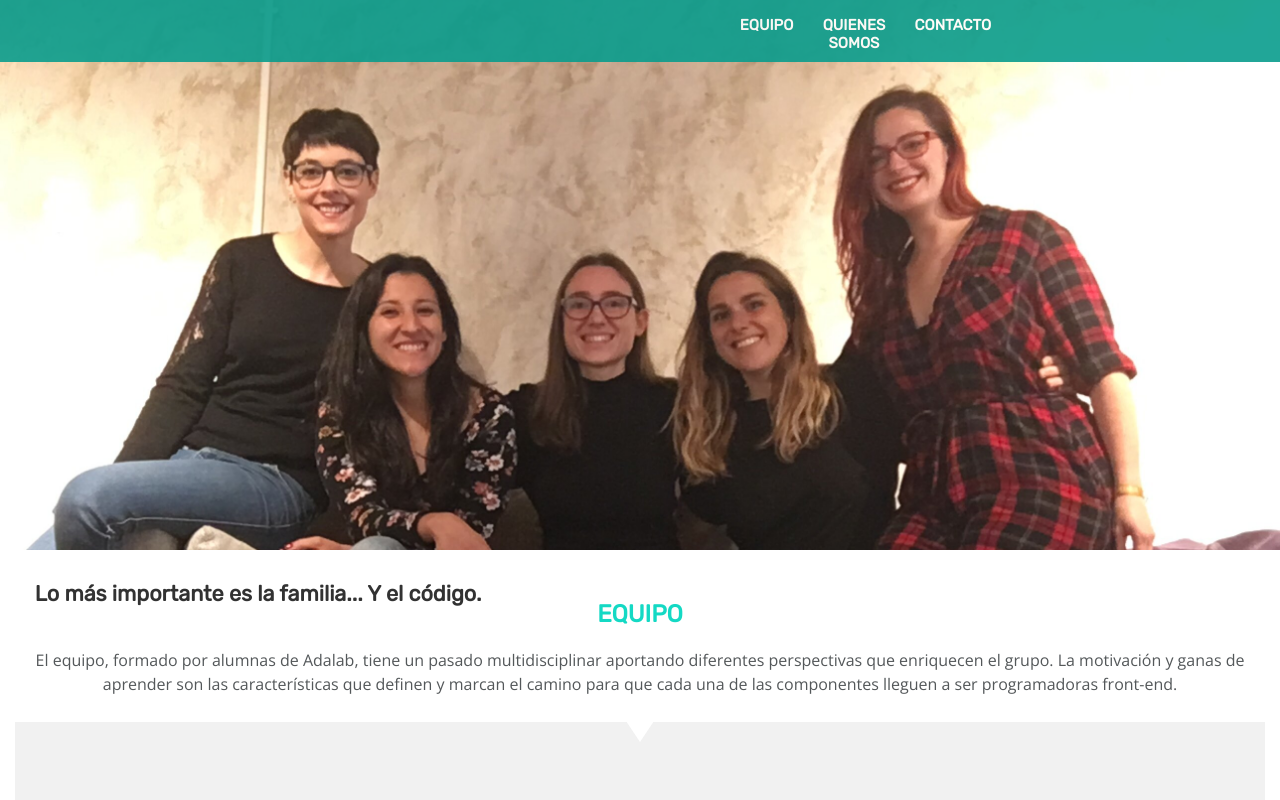
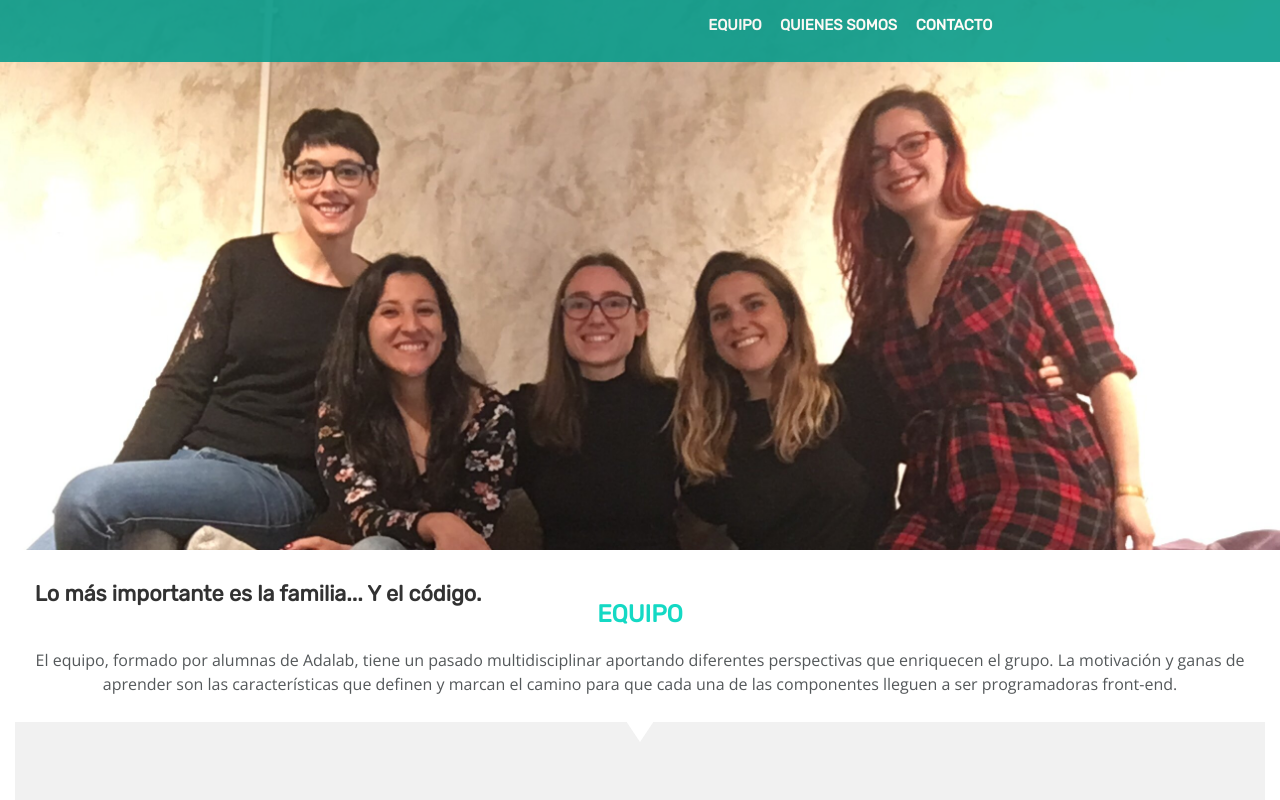
Before and after one commit to leireriel/my-first-front-end-project, a website: page public/index.html in a window 1280 px wide. Shown: the top 800 px of the page. Drawn offline with nearby package versions, Linux system fonts and the light colour scheme; files whose address does not match are found by name.

Commit message:
fix-header

```diff
--- a/_src/assets/scss/layout/_header.scss
+++ b/_src/assets/scss/layout/_header.scss
@@ -34,6 +34,7 @@
         background-color: #099d8d;
         display: flex;
         justify-content: flex-end;
+        align-items: center;
         padding-right: 40%; }
     @media (min-width: 1200px) {
         background-color: #099d8d;
@@ -55,12 +56,6 @@
     list-style: none;
     justify-content: space-between;
     font-size: 15px;
-
-    @media all and (min-width: 768px) {
-        justify-content: flex-start;
-        padding-left: 1%;
-        padding-right: 1%;}
-    @media (min-width: 1200px) {padding-left: 1%;}
 }
 
 .item1 {
@@ -90,7 +85,7 @@ a {
     text-decoration: none;
 }
 
-.header_frontmafia {
+.header_name {
 
     @media all and (min-width: 768px) {
         font-weight: bold;
```
Also changed, not shown: _src/templates/partials/_header.html (+1 -0 lines), public/assets/css/main.css, 1 other file.
